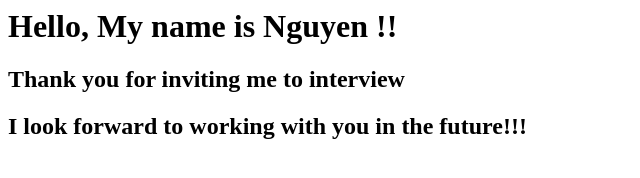
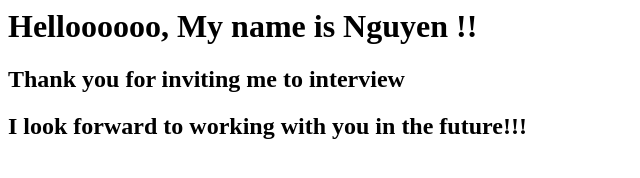
Before and after one commit to dtnguyen3011/webapp, a plain HTML site: page index.html in a window 1280 px wide. Shown: the whole page, without its empty margins (0-640 px from the left). Drawn offline with Linux system fonts and the light colour scheme.

Commit message:
test code

```diff
--- a/index.html
+++ b/index.html
@@ -1,3 +1,3 @@
-<h1> Hello, My name is Nguyen !!   </h1>
+<h1> Helloooooo, My name is Nguyen !!   </h1>
 <h2> Thank you for inviting me to interview </h2>
 <h2> I look forward to working with you in the future!!! </h2>
```
